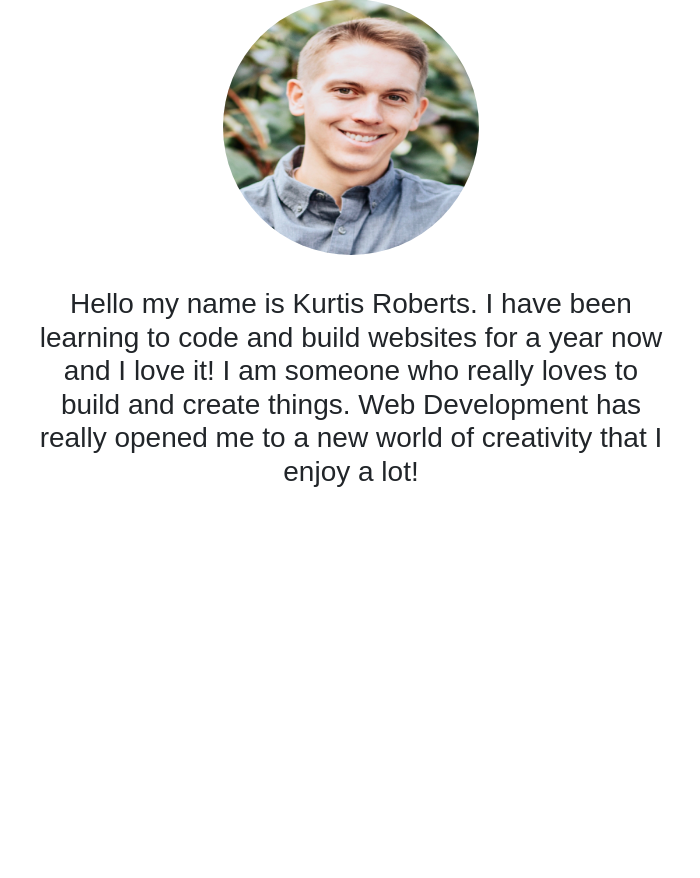
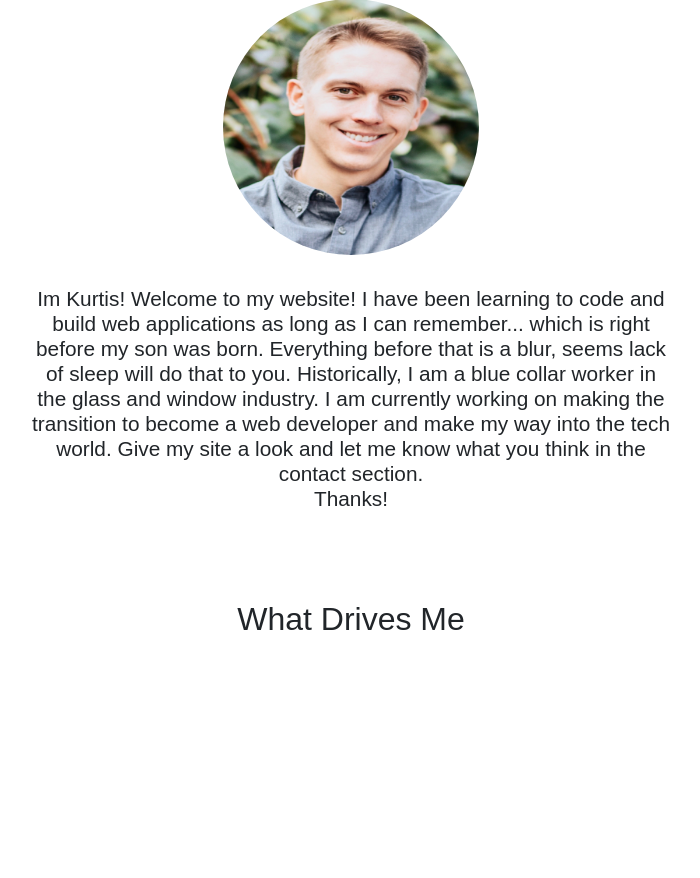
Before and after one commit to Kurtis-Roberts/Node_Personal_Website, a Node server app: page / in a window 1280 px wide. Shown: the part 683-1561 px from the top of the page, without its empty margins (289-989 px from the left). Run offline with Node 20, Linux system fonts and the light colour scheme; some libraries are stand-ins or nearby versions; some web fonts are replaced.

Commit message:
text changes

```diff
--- a/public/css/style.css
+++ b/public/css/style.css
@@ -268,7 +268,6 @@ footer .social a:hover {
 
 /* ------------- About Me Section -------------- */
 .myPortrait {
-
     display: block;
     margin-left: auto;
     margin-right: auto;
@@ -278,6 +277,10 @@ footer .social a:hover {
     border-radius: 50%;
     visibility: hidden;
     transition: opacity 1s ease;
+}
+
+.about-me {
+    font-size: 1.3rem;
 }
 
 .scroll-animations h3 {
--- a/views/pages/index.ejs
+++ b/views/pages/index.ejs
@@ -14,21 +14,30 @@
 
     </main>
     <div class="scroll-animations">
-      <div>
-        <img class="myPortrait animated" src="./img/Kurtis Roberts.jpg" alt="Kurtis Roberts">
+      <div><img class="myPortrait animated" src="./img/Kurtis Roberts.jpg" alt="Kurtis Roberts">
 
-        <h3>Hello my name is Kurtis Roberts. I have been learning to code and build websites for a year now and I love it! I am someone who
-            really loves to build and create things. Web Development has really opened me to a new world of creativity that I enjoy a lot!
+        <h3  class="about-me">Im Kurtis! Welcome to my website! I have been learning to code and build web applications as long as I can remember... which
+          is right before my son was born. Everything before that is a blur, seems lack of sleep will do that to you. Historically, I am a
+          blue collar worker in the glass and window industry. I am currently working on making the transition to become a web developer and
+          make my way into the tech world. Give my site a look and let me know what you think in the contact section.<br> Thanks!
+
         </h3>
-
-        <br><br><br><br><br>
-        <br><br><br><br><br>
-        <br><br><br><br><br>
-        <br><br><br><br><br>
-        <br><br><br><br><br>
-
       </div>
     </div>
+
+
+    <br><br><br><br><br>
+
+    <div>
+        <h2 style="text-align: center">What Drives Me</h2>
+    </div>
+
+    <br><br><br><br><br>
+    <br><br><br><br><br>
+    <br><br><br><br><br>
+    <br><br><br><br><br>
+
+
 
 
 
--- a/views/pages/portfolio.ejs
+++ b/views/pages/portfolio.ejs
@@ -9,6 +9,7 @@
       </ul>
 
       <h1 id="pen-title">PORTFOLIO</h1>
+      <div id="pen-description">(Select a project listed below)</div>
 
       <input type="radio" name="cards" class="card-checkbox" id="toggle-card-1">
 
@@ -53,7 +54,7 @@
           <div class="card-body">
           <h5 class="card-title">SA Chores</h5>
           <p class="card-text">Designed to make parent's lives a bit easier when tracking chores. Features a Node.js backend which utilizes an SQL database and Oauth authentication.</p>
-          <a href="https://kurtis-roberts.github.io/TriviaGame/" class="btn btn-primary">View Site</a>
+          <a href="http://project-sac.herokuapp.com/" class="btn btn-primary">View Site</a>
           </div>
       </div>
 
```
